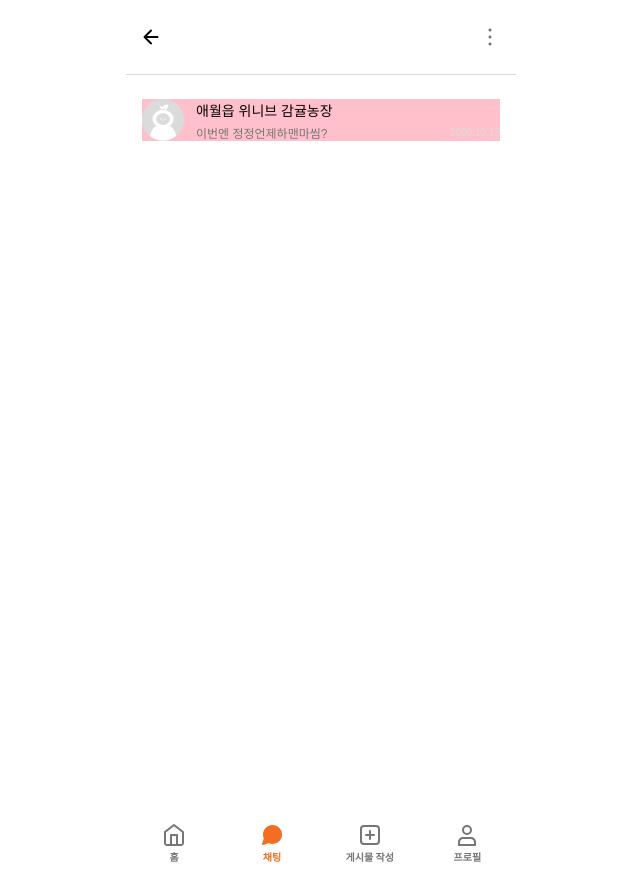
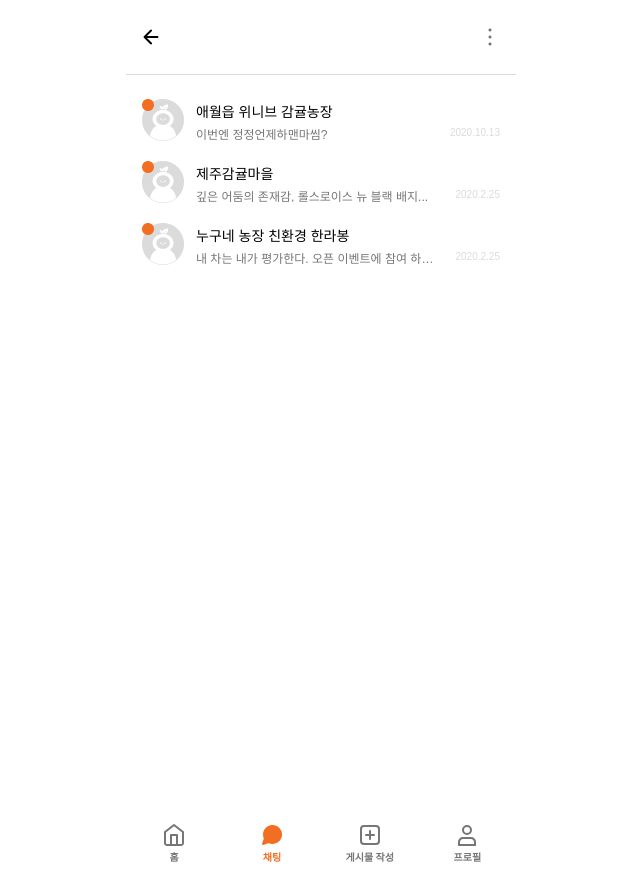
Before and after one commit to FRONTENDSCHOOL7/FeelMyRhythm-Frontend, a React (Create React App) app: page /chat in a window 1280 px wide. Shown: the whole page, without its empty margins (319-959 px from the left). Built offline with nearby package versions, Linux system fonts and the light colour scheme; a web font is replaced by a local one.

Commit message:
feat(채팅방):채팅 리스트 UI 구현(#16)

```diff
--- a/src/components/chat/chatlists/ChatLists.jsx
+++ b/src/components/chat/chatlists/ChatLists.jsx
@@ -1,11 +1,13 @@
 import React from 'react';
 import * as S from './chatlists.styled';
 import ProfileImg from '../../../images/chat/Ellipse 1.png';
+import OrangeDot from '../../../images/chat/orange-dot.png';
 
 export default function ChatLists() {
   return (
     <S.ChatListsLayout>
       <S.Li>
+        <S.OrangeDot src={OrangeDot} alt='alert' />
         <S.StyledProfileImg src={ProfileImg} alt='profile' />
         <S.UserChatBox>
           <S.H2>애월읍 위니브 감귤농장</S.H2>
@@ -13,6 +15,27 @@ export default function ChatLists() {
         </S.UserChatBox>
         <S.Span>2020.10.13</S.Span>
       </S.Li>
+      <S.Li>
+        <S.OrangeDot src={OrangeDot} alt='alert' />
+        <S.StyledProfileImg src={ProfileImg} alt='profile' />
+        <S.UserChatBox>
+          <S.H2>제주감귤마을</S.H2>
+          <S.P>깊은 어둠의 존재감, 롤스로이스 뉴 블랙 배지...</S.P>
+        </S.UserChatBox>
+        <S.Span>2020.2.25</S.Span>
+      </S.Li>
+      <S.Li>
+        <S.OrangeDot src={OrangeDot} alt='alert' />
+        <S.StyledProfileImg src={ProfileImg} alt='profile' />
+        <S.UserChatBox>
+          <S.H2>누구네 농장 친환경 한라봉</S.H2>
+          <S.P>
+            내 차는 내가 평가한다. 오픈 이벤트에 참여 하내 차는 내가 평가한다. 오픈 이벤트에 참여 하내 차는 내가
+            평가한다. 오픈 이벤트에 참여 하내 차는 내가 평가한다.
+          </S.P>
+        </S.UserChatBox>
+        <S.Span>2020.2.25</S.Span>
+      </S.Li>
     </S.ChatListsLayout>
   );
 }
--- a/src/components/chat/chatlists/chatlists.styled.js
+++ b/src/components/chat/chatlists/chatlists.styled.js
@@ -18,11 +18,17 @@ export const ChatListsLayout = styled.ul`
 export const Li = styled.li`
   width: 358px;
   height: 42px;
-  background-color: pink;
   display: flex;
   flex-direction: row;
   align-items: center;
   position: relative;
+`;
+export const OrangeDot = styled.img`
+  width: 12px;
+  height: 12px;
+  position: absolute;
+  top: 0px;
+  left: 0px;
 `;
 
 export const StyledProfileImg = styled.img`
@@ -50,6 +56,11 @@ export const P = styled.p`
   font-style: normal;
   font-weight: 400;
   line-height: normal;
+  width: 238px;
+  height: 15px;
+  overflow: hidden;
+  white-space: nowrap;
+  text-overflow: ellipsis;
 `;
 export const Span = styled.span`
   color: #dbdbdb;
```
